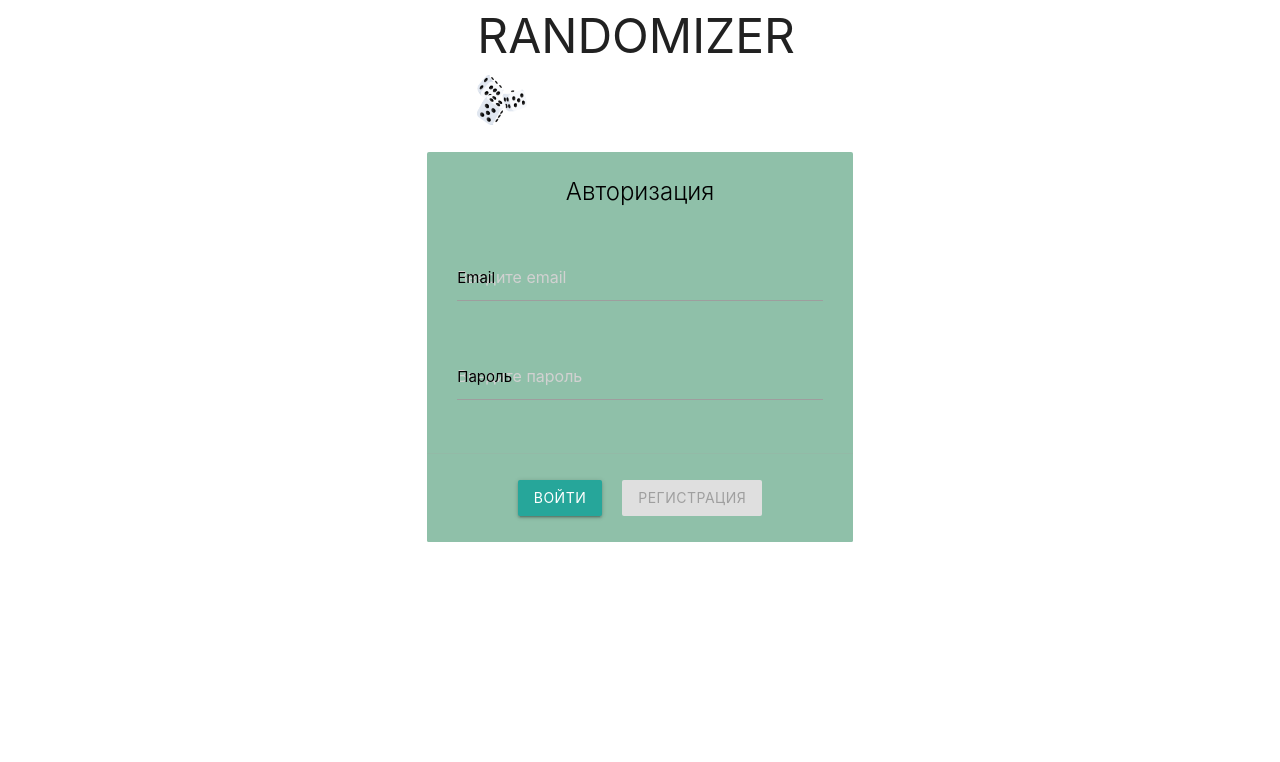
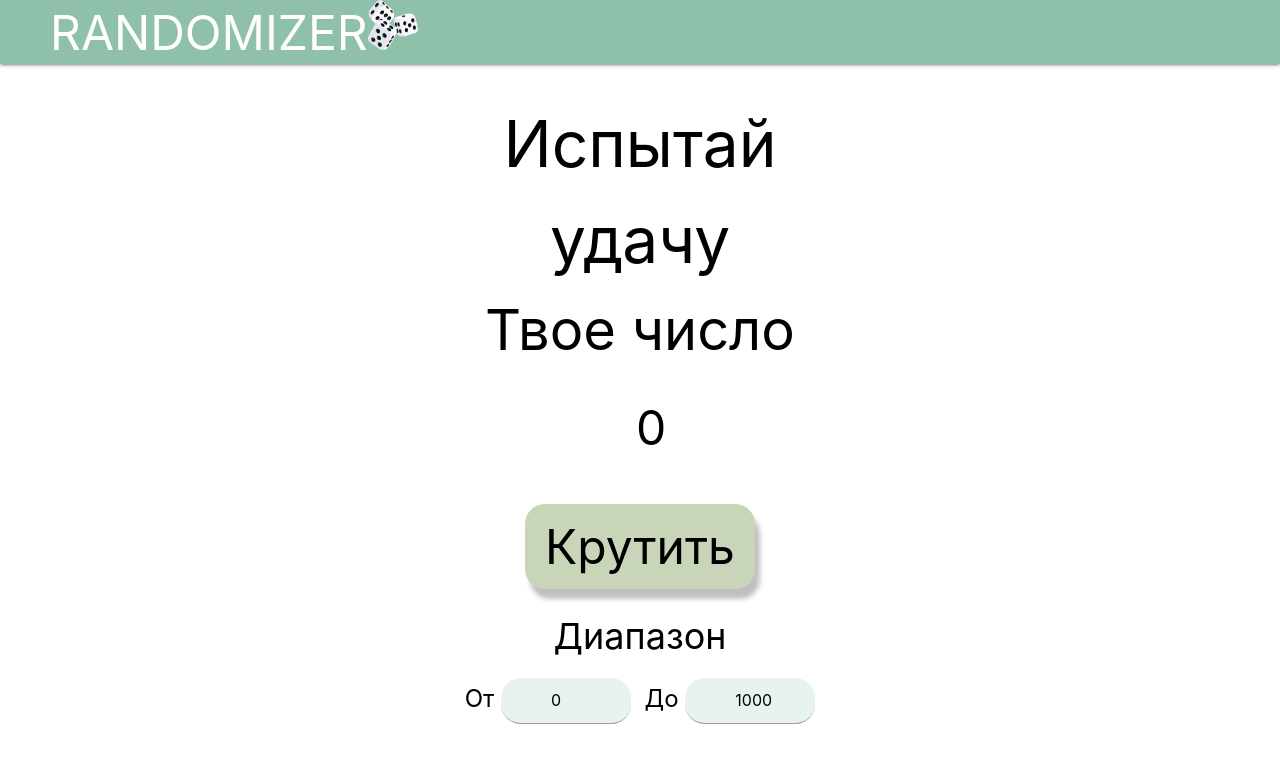
Before and after one commit to itabakman/frandomizer, a React (Create React App) app in the folder client/: page /random in a window 1280 px wide. Before the commit this address led to /. Shown: the top 762 px of the page. Built offline with nearby package versions, Linux system fonts and the light colour scheme.

Commit message:
Remove authorization

```diff
--- a/client/src/App.js
+++ b/client/src/App.js
@@ -12,7 +12,8 @@ import { Navbar } from './components/navbar';
 function App() {
   const {token,login,logout,userId,secretNumber}=useAuth()
 
-  const isAuthenticaded = !!token //to bool
+  const isAuthenticaded = true//to bool !!token
+
 
   const routes = useRoutes(isAuthenticaded)
 
--- a/client/src/components/navbar.jsx
+++ b/client/src/components/navbar.jsx
@@ -29,9 +29,9 @@ export const Navbar = () => {
   <div class="nav-wrapper ">
    <a href="/" className="logoName">RANDOMIZER<img src={kosti} width='50px' height='50px'></img></a>
     <ul id="nav-mobile" class="right">
-      <li><NavLink to="/random">Крутить</NavLink></li>
+      {/* <li><NavLink to="/random">Крутить</NavLink></li>
       <li><NavLink to="/settings">Настройки</NavLink></li>
-      <li><a href="/" onClick={logoutHandler}>Выход</a></li>
+      <li><a href="/" onClick={logoutHandler}>Выход</a></li> */}
     </ul>
   </div>
 </nav>
```
Also changed, not shown: 1 other file (tests, documents, lock files or other folders).
